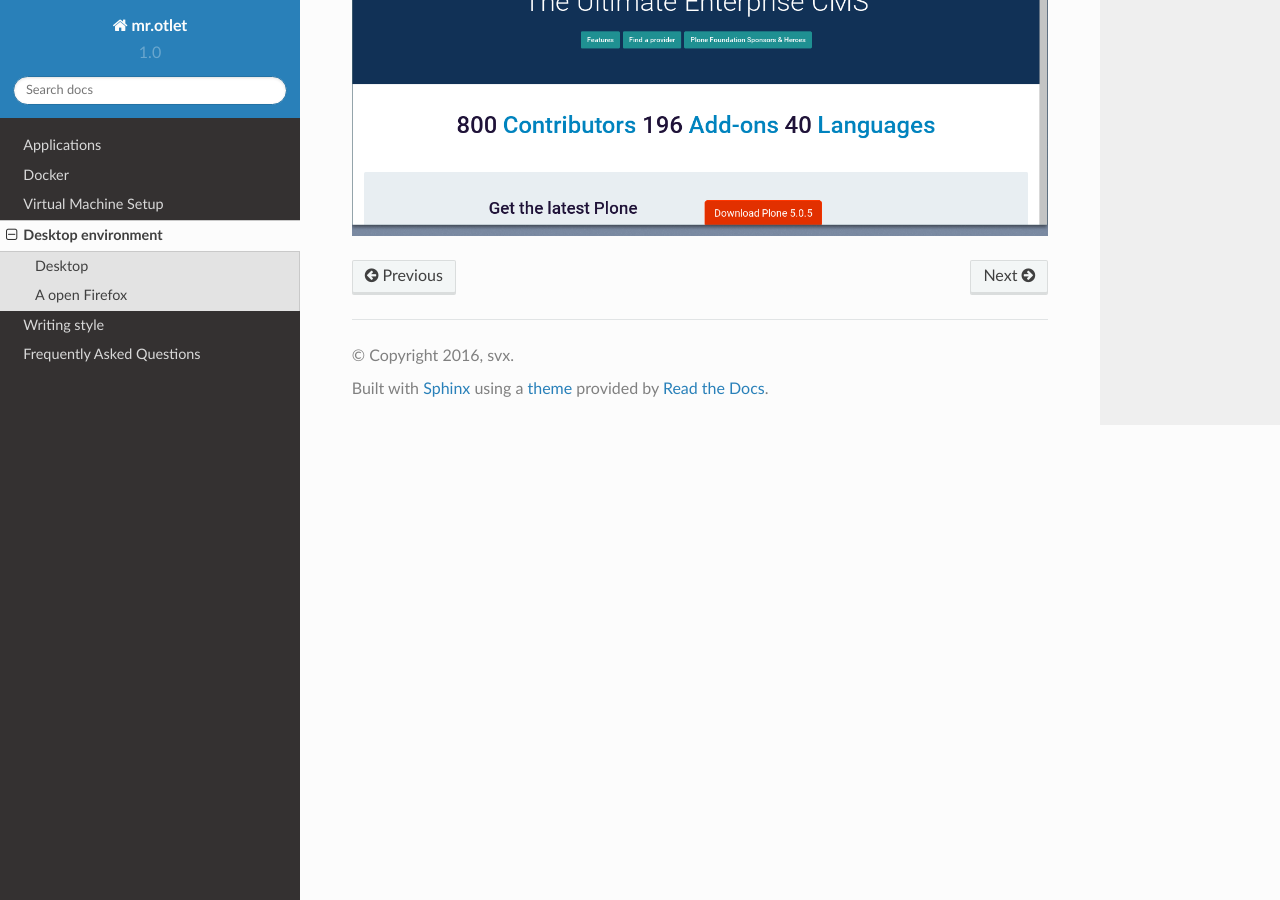
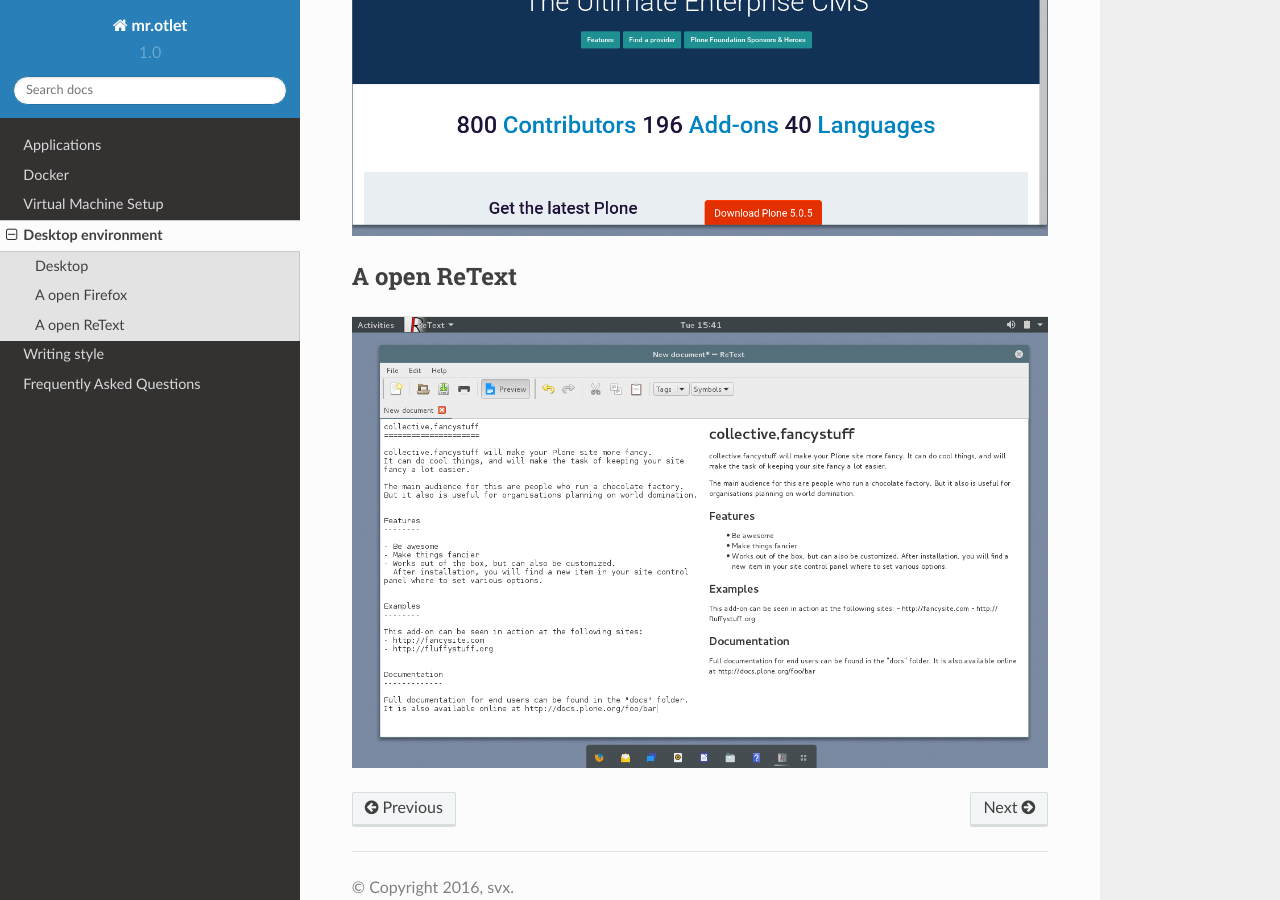
Before and after one commit to svx/mr.otlet, a Sphinx documentation site: the page built from docs/desktop_environment.rst, in a window 1280 px wide and 900 px high, scrolled down 1061 px. Built offline with Sphinx 7.4.7 and the Read the Docs theme 2.0.0, drawn with Linux system fonts in a browser that asks for light colours.

Commit message:
Docs: Add picture of ReText editor

```diff
--- a/docs/desktop_environment.rst
+++ b/docs/desktop_environment.rst
@@ -17,3 +17,10 @@ A open Firefox
 
 .. image:: _static/mr.otlet_paper-theme.png
    :alt: Picture of a open Firefox tab showing https://plone.org
+
+
+A open ReText
+=============
+
+.. image:: _static/mr.otlet_retext.png
+   :alt: Picture of a open ReText editor
--- a/docs/spelling_wordlist.txt
+++ b/docs/spelling_wordlist.txt
@@ -24,3 +24,4 @@ text3
 sublime-text3
 aspell
 myspell
+ReText
```
Also changed, not shown: docs/_static/mr.otlet_retext.png (added).
